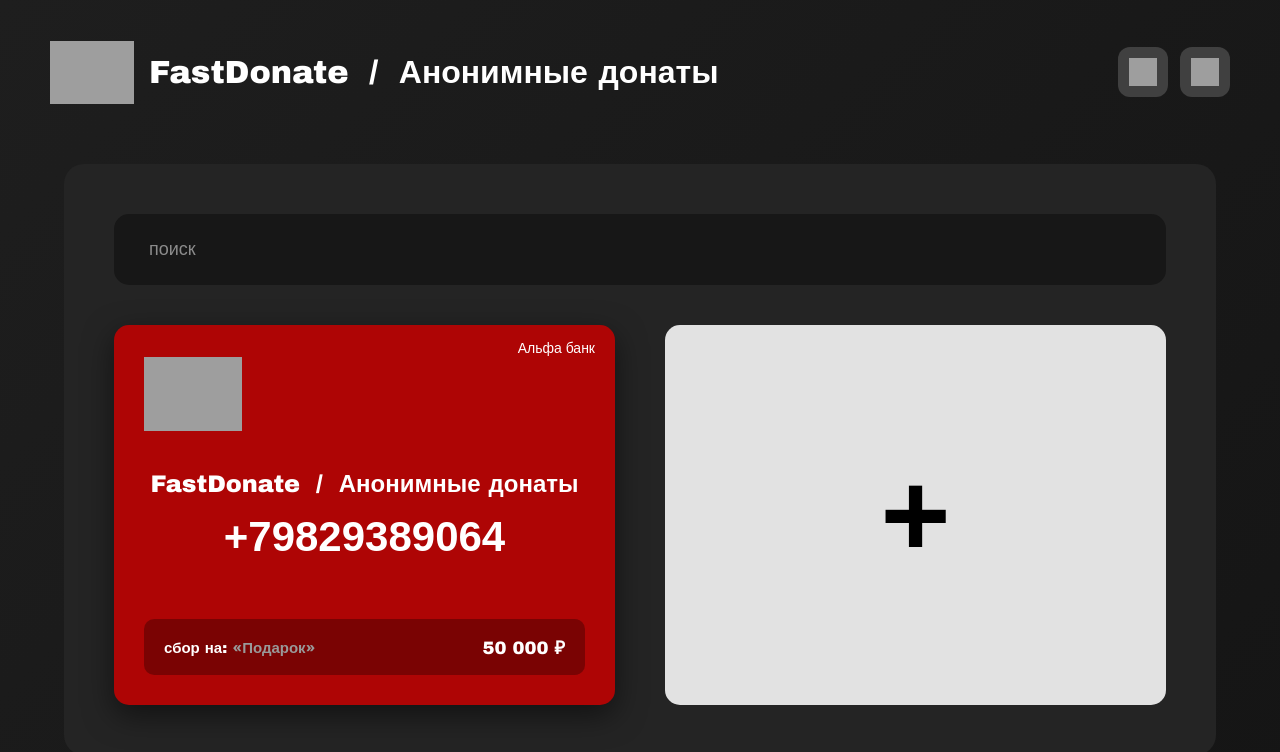
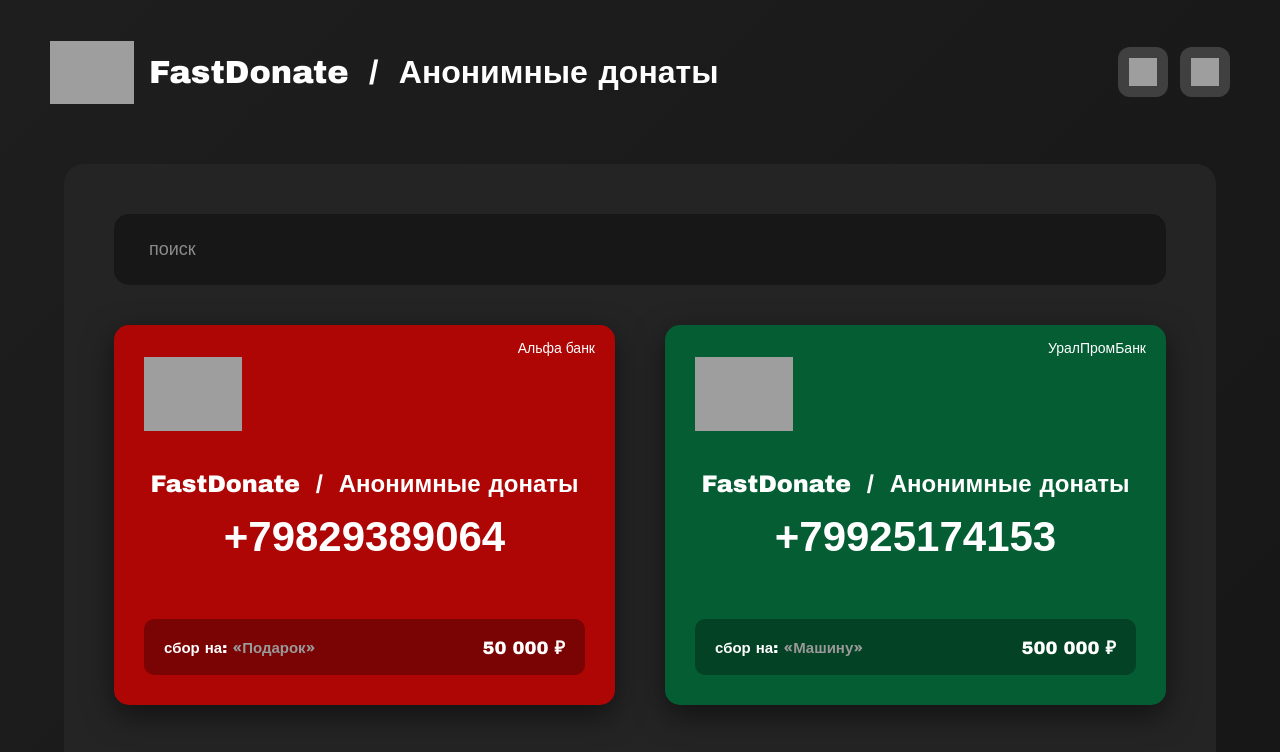
Before and after one commit to AKKFRANCE11/Anon, a plain HTML site: page index.html in a window 1280 px wide. Shown: the top 752 px of the page. Drawn offline with Linux system fonts and the light colour scheme; grey boxes are pictures that could not be loaded.

Commit message:
Update index.html

```diff
--- a/index.html
+++ b/index.html
@@ -194,10 +194,17 @@
         }
 
         .card-front {
-            background: #ae0505;
             position: relative;
             justify-content: center;
             align-items: center;
+        }
+
+        .card-front.alfa-bank {
+            background: #ae0505;
+        }
+
+        .card-front.ural-bank {
+            background: #055e33;
         }
 
         .card-bank-label {
@@ -294,6 +301,10 @@
             align-items: center;
         }
 
+        .card-back.ural-bank-back {
+            background: #055e33;
+        }
+
         .contacts-content {
             text-align: center;
             color: #ffffff;
@@ -311,6 +322,12 @@
             font-size: 16px;
             margin: 10px 0;
             word-break: break-all;
+        }
+
+        .no-contacts {
+            font-size: 18px;
+            color: rgba(255, 255, 255, 0.7);
+            font-style: italic;
         }
 
         .add-card {
@@ -454,7 +471,7 @@
             <div class="cards-wrapper">
                 <div class="card-container">
                     <div class="card" id="mainCard">
-                        <div class="card-face card-front">
+                        <div class="card-face card-front alfa-bank">
                             <div class="card-bank-label">Альфа банк</div>
                             <div class="card-logo-section">
                                 <img src="https://www.finam.ru/Images/u/newsonline/201905/1.png" alt="Альфа Банк" class="card-bank-logo">
@@ -475,6 +492,33 @@
                                 <h3>Контакты</h3>
                                 <p>Telegram: @okswis</p>
                                 <p>Email: ila.traid@gmail.com</p>
+                            </div>
+                        </div>
+                    </div>
+                </div>
+
+                <div class="card-container">
+                    <div class="card" id="uralCard">
+                        <div class="card-face card-front ural-bank">
+                            <div class="card-bank-label">УралПромБанк</div>
+                            <div class="card-logo-section">
+                                <img src="https://optim.tildacdn.com/tild3461-3964-4536-b036-376361373063/-/resize/180x/-/format/webp/b6b31d13-09b6-4bc6-8.png.webp" alt="УралПромБанк" class="card-bank-logo">
+                            </div>
+                            <div class="card-center-content">
+                                <div class="card-brand">
+                                    FastDonate <span class="slash">/</span> Анонимные донаты
+                                </div>
+                                <div class="card-number">+79925174153</div>
+                            </div>
+                            <div class="card-goal">
+                                <div class="card-goal-label">сбор на: <span class="card-goal-name">«Машину»</span></div>
+                                <div class="card-goal-amount">500 000 ₽</div>
+                            </div>
+                        </div>
+                        <div class="card-face card-back ural-bank-back">
+                            <div class="contacts-content">
+                                <h3>Контакты</h3>
+                                <p class="no-contacts">Контактная информация отсутствует</p>
                             </div>
                         </div>
                     </div>
@@ -507,6 +551,7 @@
         });
 
         const mainCard = document.getElementById('mainCard');
+        const uralCard = document.getElementById('uralCard');
         const overlay = document.getElementById('overlay');
         const addCard = document.getElementById('addCard');
         const infoBtn = document.getElementById('infoBtn');
@@ -519,6 +564,10 @@
 
         mainCard.addEventListener('click', () => {
             mainCard.classList.toggle('flipped');
+        });
+
+        uralCard.addEventListener('click', () => {
+            uralCard.classList.toggle('flipped');
         });
 
         addCard.addEventListener('click', () => {
```
